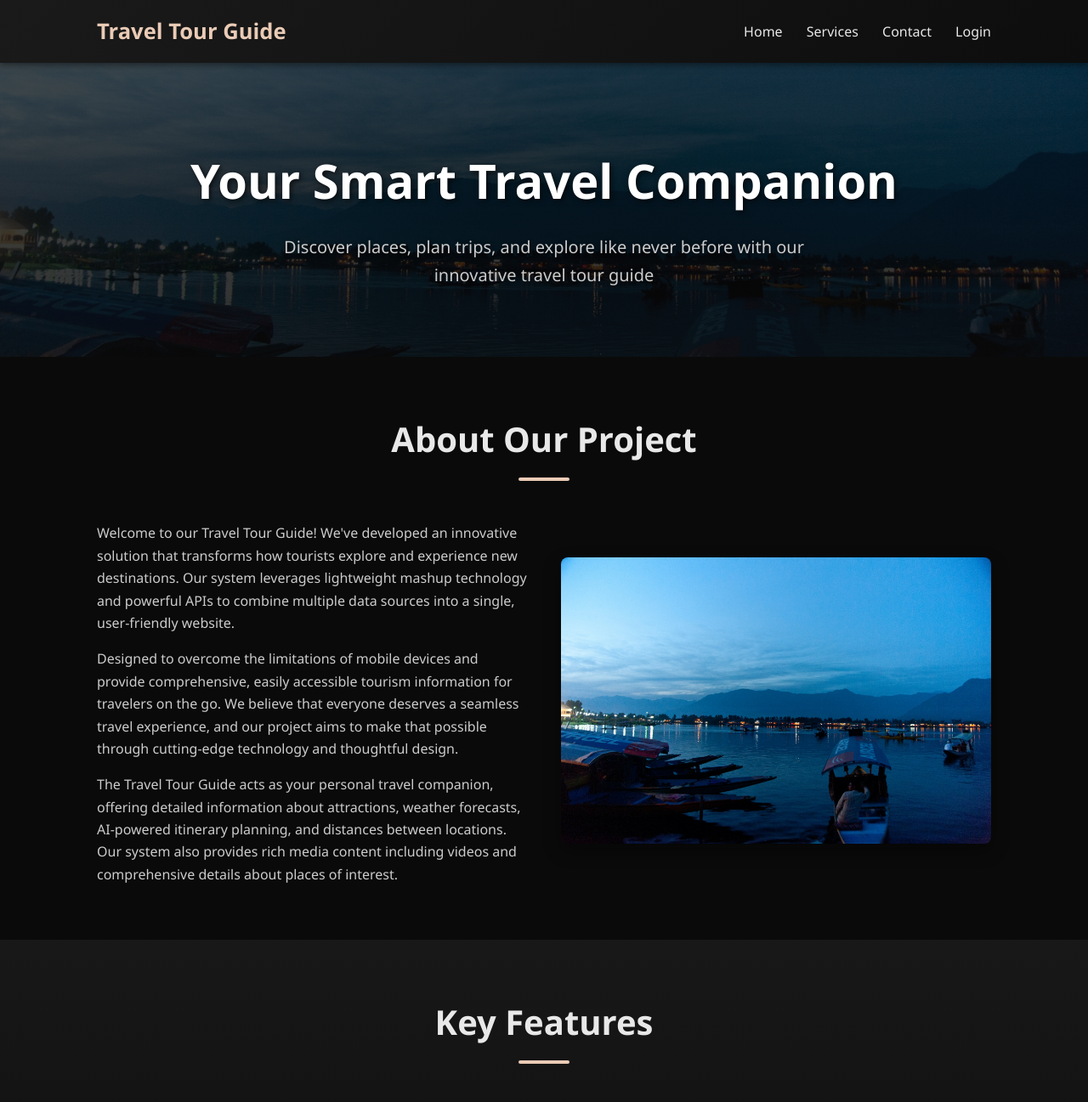
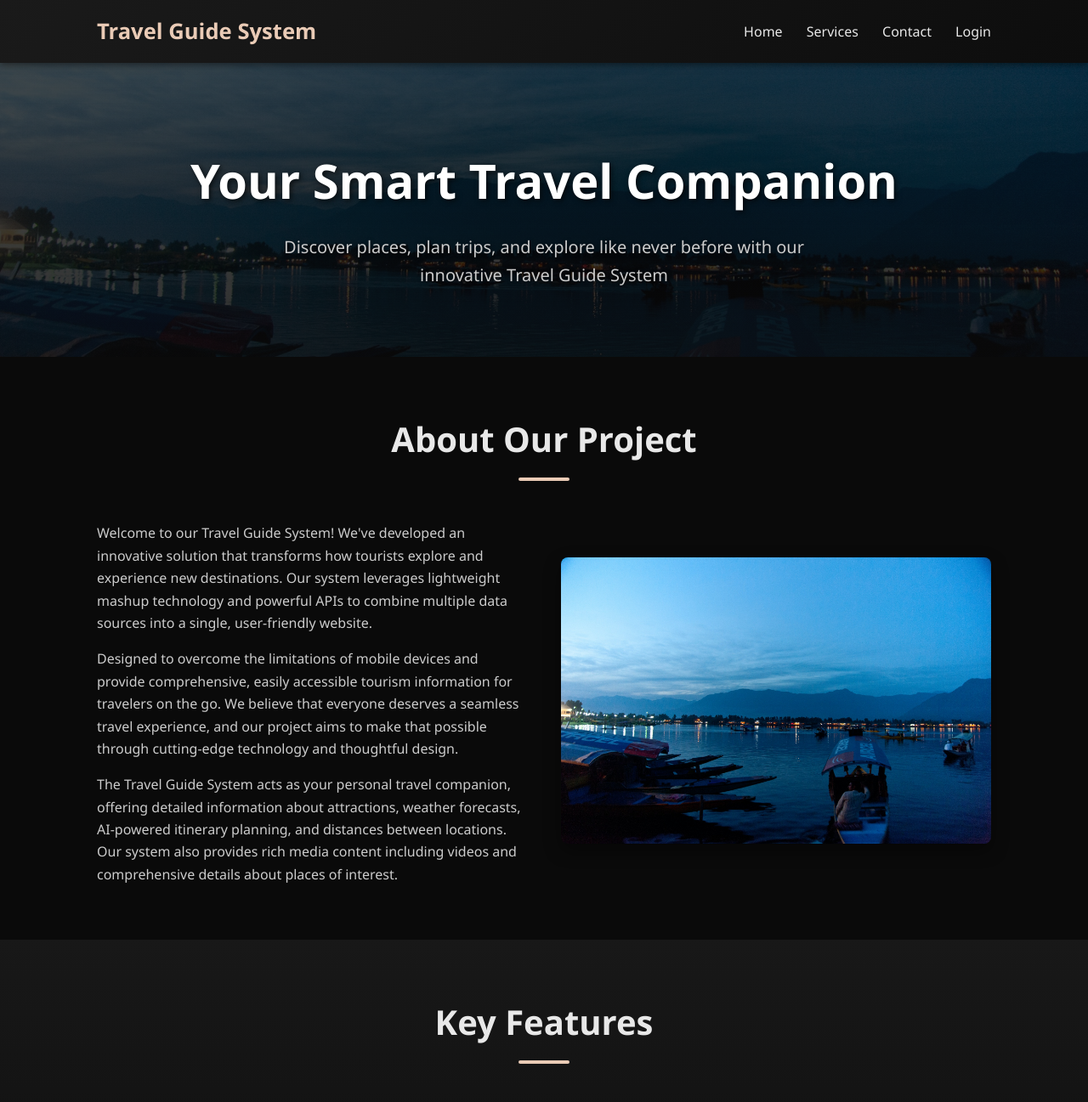
Before and after one commit to pranshul10/TravellTourGuide, a website: page aboutus.html in a window 1280 px wide. Shown: the top 1297 px of the page at 85% size. Drawn offline with Linux system fonts and the light colour scheme.

Commit message:
some changes

```diff
--- a/aboutus.html
+++ b/aboutus.html
@@ -3,7 +3,7 @@
 <head>
     <meta charset="UTF-8">
     <meta name="viewport" content="width=device-width, initial-scale=1.0">
-    <title>About Us - Travel Tour Guide</title>
+    <title>About Us - Travel Guide System</title>
     <style>
         /* --- Base Styles for Dark Theme --- */
         :root {
@@ -376,7 +376,7 @@
 
     <header>
         <div class="container">
-            <h2>Travel Tour Guide </h2>
+            <h2>Travel Guide System </h2>
             <div class="nav-links">
                 <a href="index.html">Home</a>
                 <a href="services.html">Services</a>
@@ -391,7 +391,7 @@
         <div class="container">
             <div class="hero-content">
                 <h1>Your Smart Travel Companion</h1>
-                <p>Discover places, plan trips, and explore like never before with our innovative travel tour guide</p>
+                <p>Discover places, plan trips, and explore like never before with our innovative Travel Guide System</p>
             </div>
         </div>
     </section>
@@ -401,9 +401,9 @@
             <h2 class="section-title">About Our Project</h2>
             <div class="about-content">
                 <div class="about-text">
-                    <p>Welcome to our Travel Tour Guide! We've developed an innovative solution that transforms how tourists explore and experience new destinations. Our system leverages lightweight mashup technology and powerful APIs to combine multiple data sources into a single, user-friendly website.</p>
+                    <p>Welcome to our Travel Guide System! We've developed an innovative solution that transforms how tourists explore and experience new destinations. Our system leverages lightweight mashup technology and powerful APIs to combine multiple data sources into a single, user-friendly website.</p>
                     <p>Designed to overcome the limitations of mobile devices and provide comprehensive, easily accessible tourism information for travelers on the go. We believe that everyone deserves a seamless travel experience, and our project aims to make that possible through cutting-edge technology and thoughtful design.</p>
-                    <p>The Travel Tour Guide acts as your personal travel companion, offering detailed information about attractions, weather forecasts, AI-powered itinerary planning, and distances between locations. Our system also provides rich media content including videos and comprehensive details about places of interest.</p>
+                    <p>The Travel Guide System acts as your personal travel companion, offering detailed information about attractions, weather forecasts, AI-powered itinerary planning, and distances between locations. Our system also provides rich media content including videos and comprehensive details about places of interest.</p>
                 </div>
                 <div class="about-image">
                     <img src="dal-lake-1.jpg" alt="Beautiful Dal Lake scenery">
@@ -483,7 +483,7 @@
 
     <footer>
         <div class="container">
-            <p>© 2025 Travel Tour Guide. All rights reserved.</p>
+            <p>© 2025 Travel Guide System. All rights reserved.</p>
             <p>Developed by Pranshul Sukhwal, Rahul Sharma, and Rai Adarsh</p>
         </div>
     </footer>
```
Also changed, not shown: contact.html (+1 -1 lines), services.html (+3 -3 lines).
